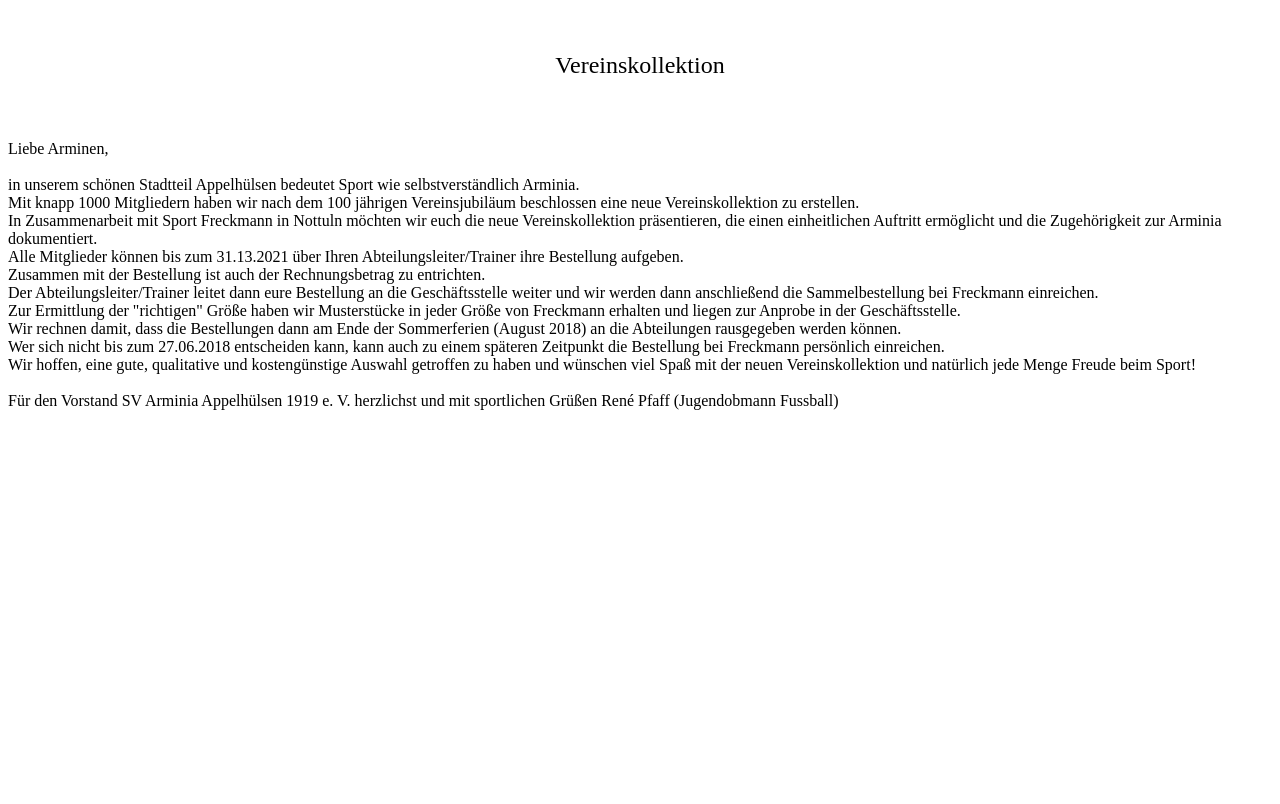
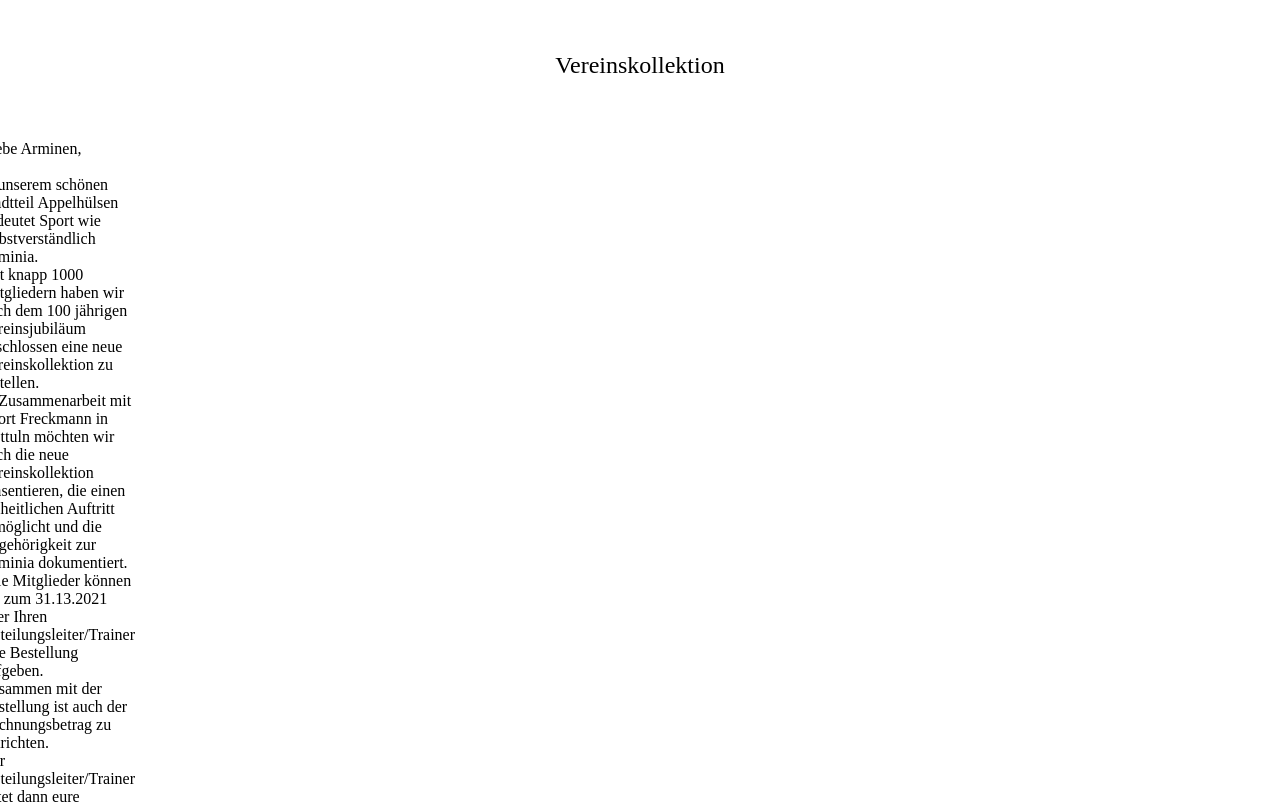
Before and after one commit to chewable-jpg/sva-website, a Next.js app: page /collektion in a window 1280 px wide. Shown: the top 804 px of the page. Built offline with nearby package versions, Linux system fonts and the light colour scheme.

Commit message:
best try so far

```diff
--- a/src/pages/collektion.jsx
+++ b/src/pages/collektion.jsx
@@ -50,10 +50,10 @@
         as="section"
         d="flex"
         alignItems="center"
-        // flexDir="column"
-        textAlign={{ base: "center", lg: "center" }}
+        flexDir="column"
+        textAlign={{ base: "center", lg: "left" }}
         py="1"
-        // w="10px"
+        w="100px"
       >
         <Text>
         Liebe Arminen, <br />
```
